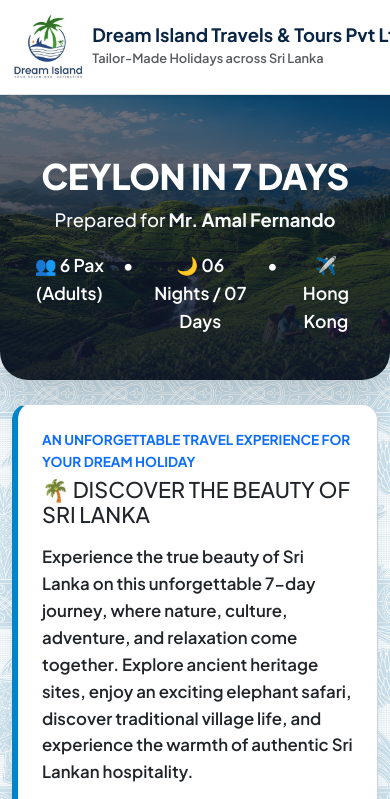
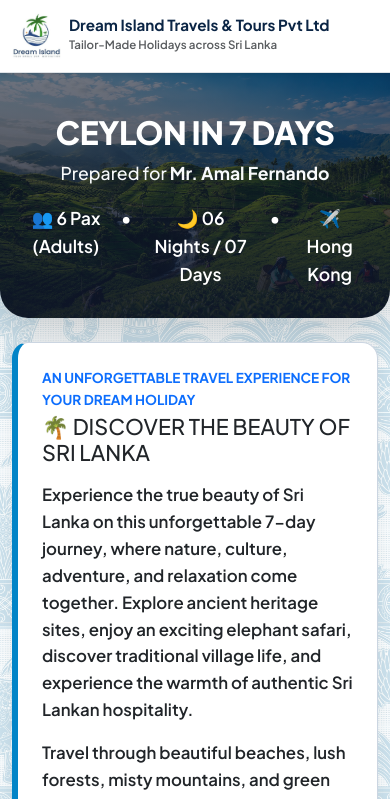
Before and after one commit to Randu27/Dream_Island_Itinerary, a plain HTML site: page index.html in a window 390 px wide. Shown: the top 799 px of the page. Drawn offline with nearby package versions, Linux system fonts and the light colour scheme.

Commit message:
Update styles.css

```diff
--- a/styles.css
+++ b/styles.css
@@ -4,6 +4,29 @@
   --accent: #f59e0b;
   --dark-text: #0f172a;
   --body-text: #1e293b;
+}
+
+/* --- Global Containment Fixes (Prevents Mobile Horizontal Scroll) --- */
+*, *::before, *::after {
+  box-sizing: border-box;
+}
+
+html, body {
+  max-width: 100%;
+  overflow-x: hidden; /* Stops screen popping/scrolling horizontally */
+}
+
+body {
+  font-family: 'Plus Jakarta Sans', -apple-system, sans-serif;
+  color: var(--body-text);
+  font-size: 1.05rem;
+  line-height: 1.6;
+
+  /* 95% solid white/slate overlay over the pattern */
+  background:
+    linear-gradient(rgba(248, 250, 252, 0.75), rgba(248, 250, 252, 0.75)),
+    url('images/licensed-image.jpg') repeat fixed;
+  background-size: auto, 550px;
 }
 
 /* --- Agency Branding Styles --- */
@@ -15,21 +38,23 @@
   background-color: #0b2545 !important;
 }
 
-/* --- Header Logo Styling (Bigger & Crisp) --- */
+/* --- Header Navbar & Logo Styling (Mobile Responsive) --- */
 .brand-logo {
-  height: 68px !important; /* Bumped up from 52px for a bolder header presence */
+  height: 68px; /* High resolution on desktop */
+  max-height: 68px;
   width: auto;
+  max-width: 100%;
   object-fit: contain;
-  transition: transform 0.2s ease;
+  transition: transform 0.2s ease, height 0.2s ease;
 }
 
 .brand-logo:hover {
   transform: scale(1.03);
 }
 
-/* --- Footer Logo Styling (Bigger & Clean Padding) --- */
+/* --- Footer Logo Styling --- */
 .footer-logo {
-  height: 64px !important; /* Bumped up from 48px */
+  height: 64px !important;
   width: auto;
   object-fit: contain;
   background-color: #ffffff;
@@ -48,28 +73,7 @@
   border-color: rgba(255, 255, 255, 0.15) !important;
 }
 
-body {
-  font-family: 'Plus Jakarta Sans', -apple-system, sans-serif;
-  color: var(--body-text);
-  font-size: 1.05rem;
-  line-height: 1.6;
-
-  /* 95% solid white/slate overlay over the pattern */
-  background:
-    linear-gradient(rgba(248, 250, 252, 0.75), rgba(248, 250, 252, 0.75)),
-    url('images/licensed-image.jpg') repeat fixed;
-  background-size: auto, 550px; /* Bumps up pattern image size without changing your gradient */
-}
-
-/* Hero Section */
-.hero {
-  background: linear-gradient(180deg, rgba(15, 23, 42, 0.6) 0%, rgba(15, 23, 42, 0.92) 100%),url('images/top_background.jpeg') center/cover no-repeat, #0f172a;
-  color: #ffffff;
-  padding: 60px 20px 45px;
-  border-radius: 0 0 28px 28px;
-}
-
-/* Hero Section */
+/* --- Hero Section --- */
 .hero {
   background: linear-gradient(180deg, rgba(15, 23, 42, 0.6) 0%, rgba(15, 23, 42, 0.92) 100%),
               url('images/top_background.jpeg') center/cover no-repeat, #0f172a;
@@ -251,8 +255,41 @@
   margin-bottom: 6px;
 }
 
+/* --- Comprehensive Mobile Responsiveness Media Query --- */
 @media (max-width: 768px) {
-  .hero h1 { font-size: 2.2rem; }
-  .hero p { font-size: 1.15rem; }
-  .day-photo-grid img { height: 90px; }
+  /* Scale down header logo on small screens */
+  .brand-logo {
+    height: 46px !important;
+  }
+
+  /* Shrink text next to logo so it doesn't push off-screen */
+  .navbar-brand span {
+    font-size: 0.95rem !important;
+  }
+
+  .navbar-brand small {
+    font-size: 0.72rem !important;
+  }
+
+  /* Hero Adjustments */
+  .hero {
+    padding: 40px 15px 30px;
+  }
+
+  .hero h1 {
+    font-size: 2rem;
+  }
+
+  .hero p {
+    font-size: 1.1rem;
+  }
+
+  /* Grid scaling */
+  .day-photo-grid img {
+    height: 90px;
+  }
+
+  #sri-lanka-map {
+    height: 350px;
+  }
 }
```
